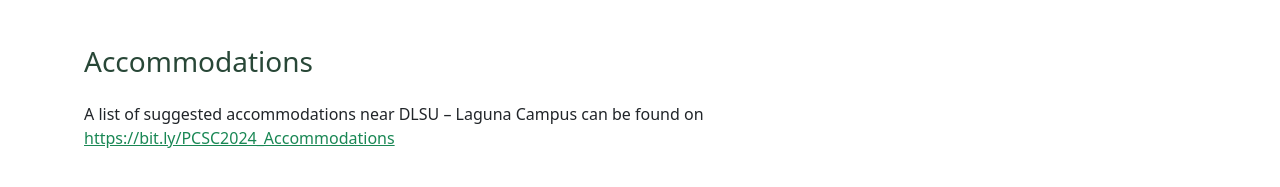
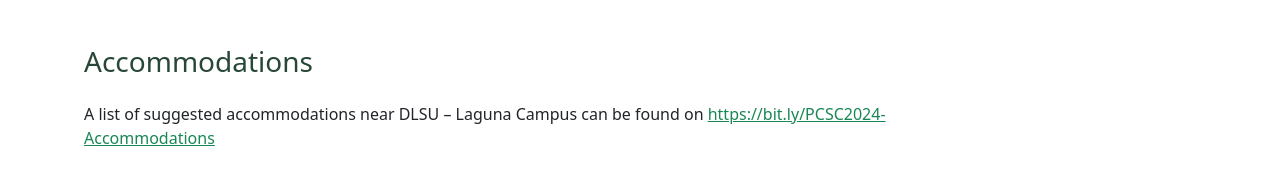
Before and after one commit to memgonzales/pcsc-2024-website, a plain HTML site: page index.html in a window 1280 px wide. Shown: the part 2171-2358 px from the top of the page. Drawn offline with nearby package versions, Linux system fonts and the light colour scheme; grey boxes are pictures that could not be loaded.

Commit message:
Change backlink of accommodations docs

```diff
--- a/index.html
+++ b/index.html
@@ -382,10 +382,10 @@
                             A list of suggested accommodations near DLSU &ndash;
                             Laguna Campus can be found on
                             <a
-                                href="https://bit.ly/PCSC2024_Accommodations"
+                                href="https://bit.ly/PCSC2024-Accommodations"
                                 class="link-success"
                                 target="_blank"
-                                >https://bit.ly/PCSC2024_Accommodations</a
+                                >https://bit.ly/PCSC2024-Accommodations</a
                             >
                         </p>
 
```
